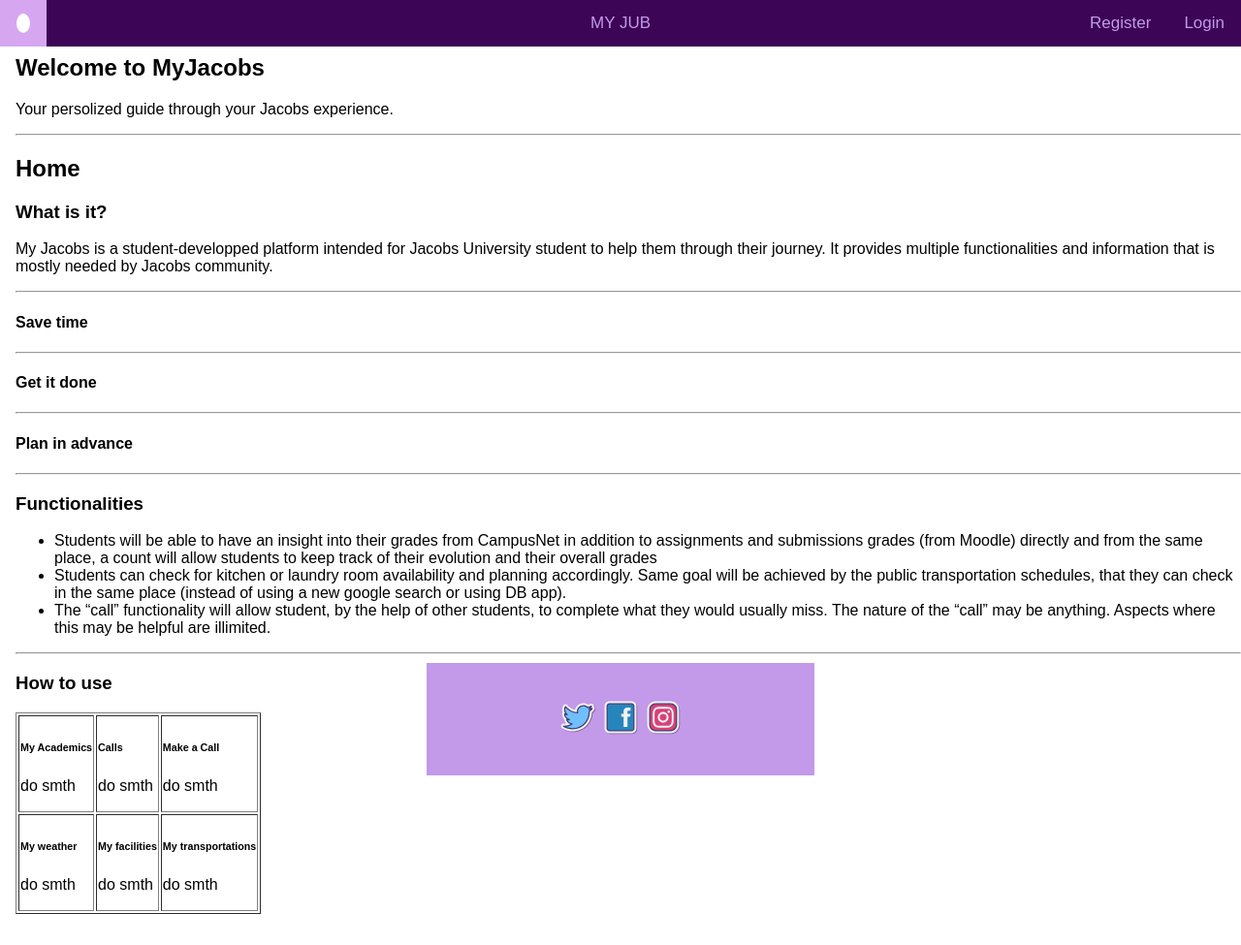
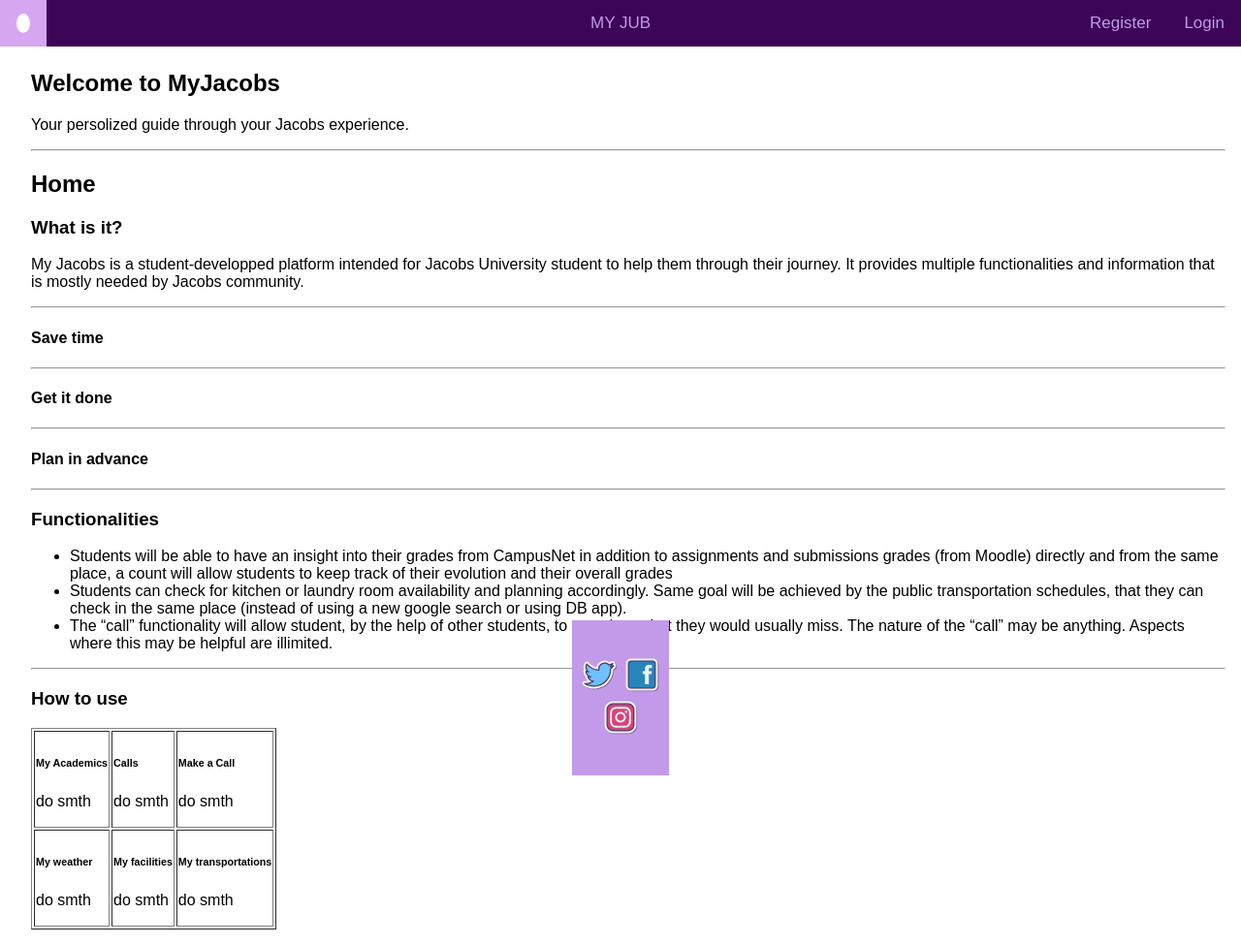
Before and after one commit to Mahdi-Ouchrahou/Mahdi-Ouchrahou.github.io, a PHP site: page / in a window 1280 px wide. Shown: the whole page at 97% size. Before the commit the page ends 943 px from the top, so only its background shows below. Run offline with PHP 8.4, Linux system fonts and the light colour scheme; some libraries are stand-ins or nearby versions.

Commit message:
second test

```diff
--- a/index.html
+++ b/index.html
@@ -48,7 +48,7 @@
         <br>
         <br>
 
-
+        <div class="content-wrap">
             <main class = "body_sec" style="padding-left:16px">
                 <section class="Content">
                     <h1>Welcome to MyJacobs</h2>
@@ -109,6 +109,7 @@
                     </div>
                 </section>
             </main>
+        </div>
 
         <!-- Footer Section -->
         <footer>
--- a/style.css
+++ b/style.css
@@ -7,7 +7,13 @@ body {
   font-family: Arial, Helvetica, sans-serif;
 }
 
-.content {
+.content-wrap {
+  padding: auto;
+  block-size: auto;
+
+}
+
+.Content {
   padding: 16px;
 }
 
@@ -104,7 +110,7 @@ body {
   bottom: 0px;
 }
 .footer {
-  width:400px;
+  width:100px;
   margin:auto;
 }
 .footerContent {
```
Lines whose indentation alone changed are shown as unchanged.
